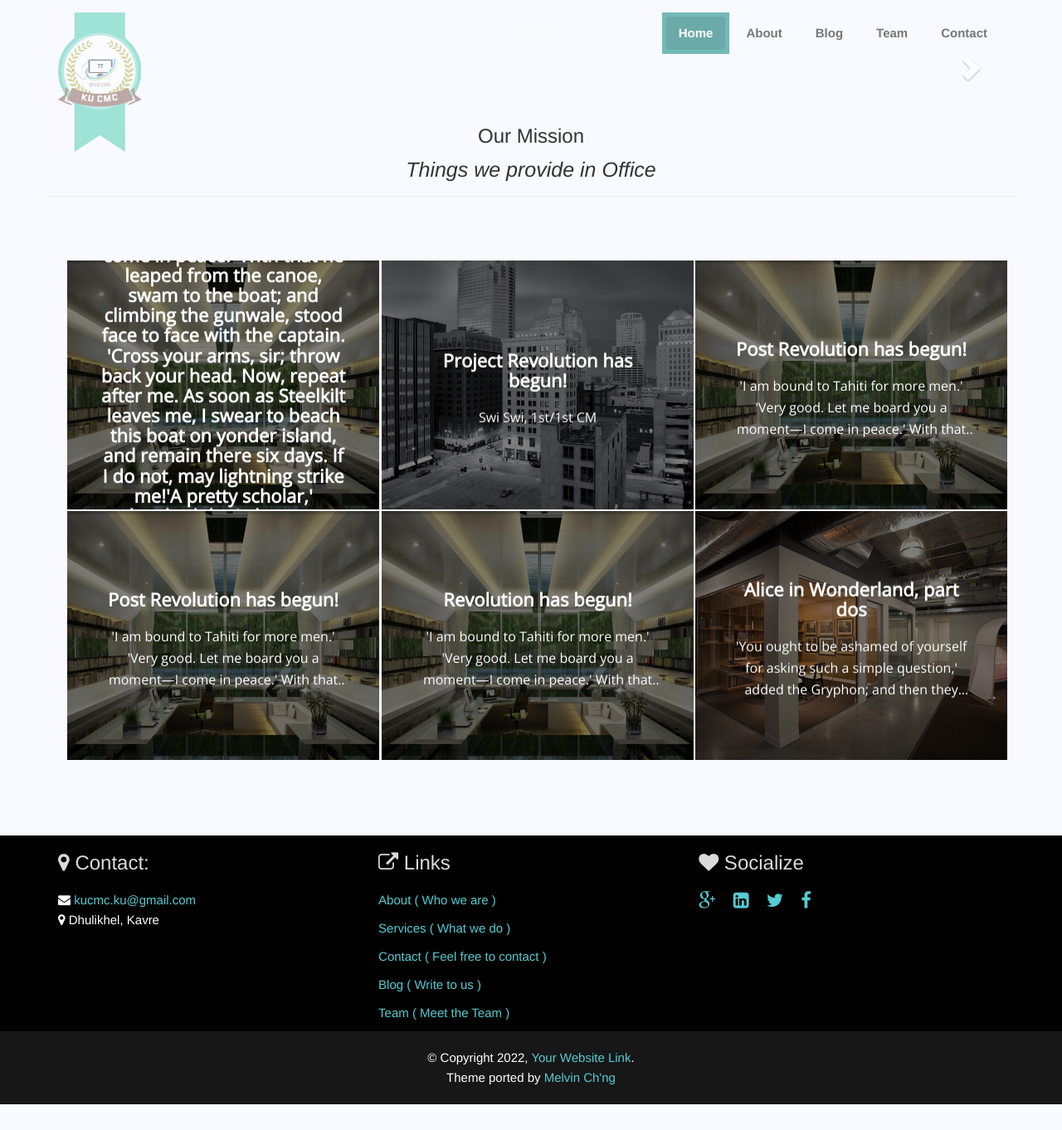
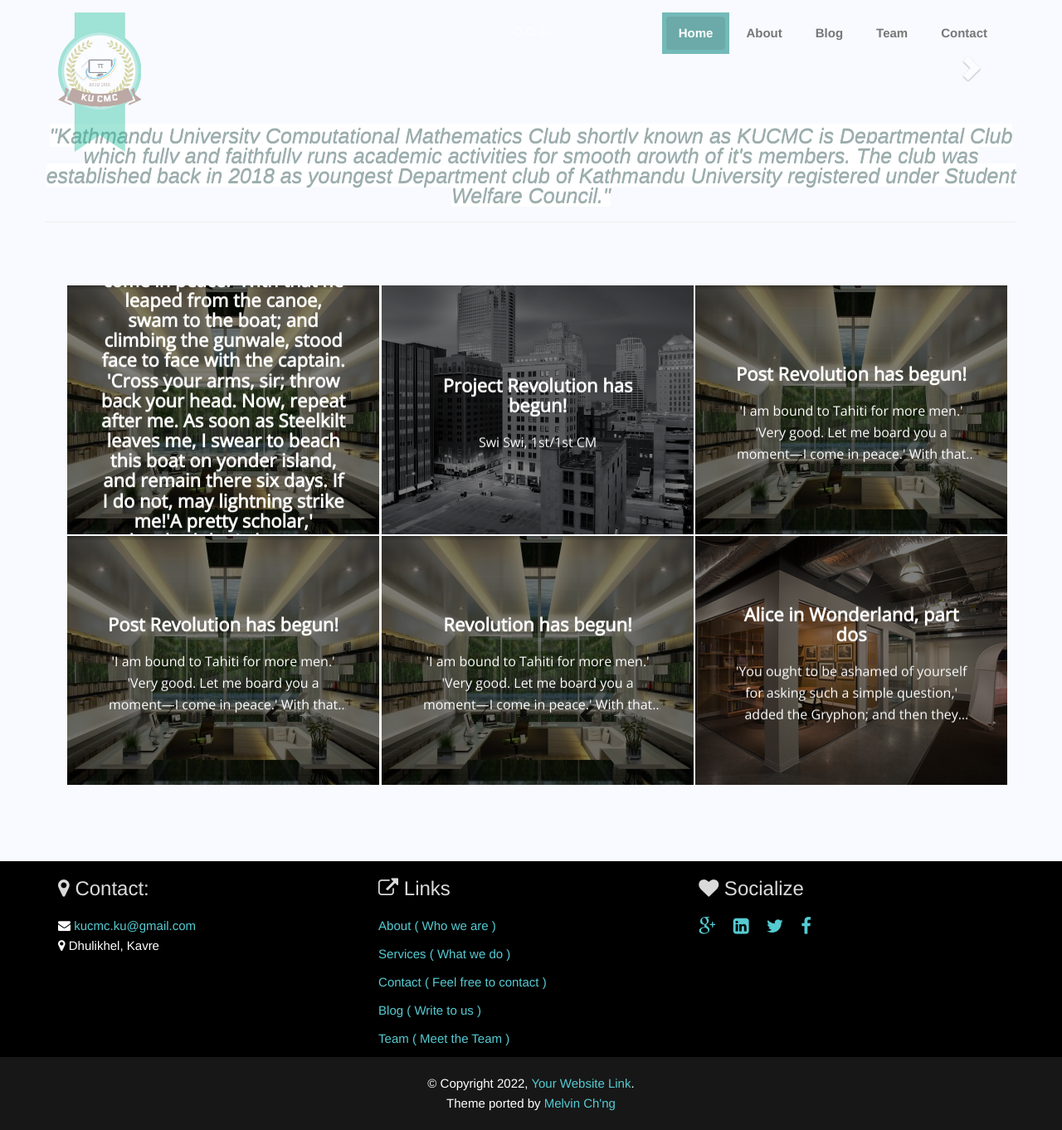
Before and after one commit to mukeshdroid/kucmc_website, a Jekyll site: the page built from index.html, in a window 1280 px wide. Shown: the whole page at 83% size. Built offline with Jekyll 4.4.1, drawn with Linux system fonts in a browser that asks for light colours; before the commit the page ends 1331 px from its top, so only the background shows below that.

Commit message:
Club Text Added SwiFinal

```diff
--- a/_layouts/home_style.html
+++ b/_layouts/home_style.html
@@ -67,10 +67,10 @@
       <div class="container">
         <div class="row">
           <div class="services-header">
-            <h3 class="services-header-title">Our Mission</h3>
+            <h3 class="services-header-title"></h3>
             <p class="services-header-body">
-              <em>
-                Things we provide in Office
+              <em class="club-text">
+                "Kathmandu University Computational Mathematics Club shortly known as KUCMC is Departmental Club which fully and faithfully runs academic activities for smooth growth of it's members. The club was established back in 2018 as youngest Department club of Kathmandu University registered under Student Welfare Council."
               </em>
             </p><hr>
           </div>
@@ -96,7 +96,7 @@
                   <div class="square-container2">
                     <div class="align-center"></div>
                     <div class="align-center">
-                      <a href={{post.url}} target="_blank"><img src="/assets/img/slider/{{ post.picture }}" class="boxshadow" alt=""></a>
+                      <a href={{post.url}} target="_self"><img src="/assets/img/slider/{{ post.picture }}" class="boxshadow" alt=""></a>
                     </div>
                     <a href={{post.url}} target="_blank" class="boxshadow kallyas-button">View More</a>
                   </div>
@@ -122,9 +122,9 @@
                   <div class="square-container2">
                     <div class="align-center"></div>
                     <div class="align-center">
-                      <a href={{post.url}} target="_blank"><img src="/assets/img/slider/{{ post.picture }}" class="boxshadow" alt=""></a>
+                      <a href={{post.url}} target="_self" ><img src="/assets/img/slider/{{ post.picture }}" class="boxshadow" alt=""></a>
                     </div>
-                    <a href={{post.url}} target="_blank" class="boxshadow kallyas-button">View More</a>
+                    <a href={{post.url}} target="_blank"  class="boxshadow kallyas-button">View More</a>
                   </div>
                   <div class="flip-overlay"></div>
                 </div>
@@ -150,7 +150,7 @@
                   <div class="square-container2">
                     <div class="align-center"></div>
                     <div class="align-center">
-                      <a href={{post.url}} target="_blank"><img src="/assets/img/slider/{{ post.picture }}" class="boxshadow" alt=""></a>
+                      <a href={{post.url}} target="_self" ><img src="/assets/img/slider/{{ post.picture }}" class="boxshadow" alt=""></a>
                     </div>
                     <a href={{post.url}} target="_blank" class="boxshadow kallyas-button">View More</a>
                   </div>
--- a/assets/css/style.css
+++ b/assets/css/style.css
@@ -437,6 +437,14 @@ p.blog-text{
   margin-bottom: 50px;
   font-size: 25px;
 }
+.services-section .services-header em{
+  color: #9caead;
+  background-color: #ffffff;
+  text-shadow: 0px 1px;
+}
+.services-section .services-header em:hover{
+  color:#8da09f;
+}
 .services-section .services-header .services-header-title {
   margin-bottom: 15px;
 }
```
